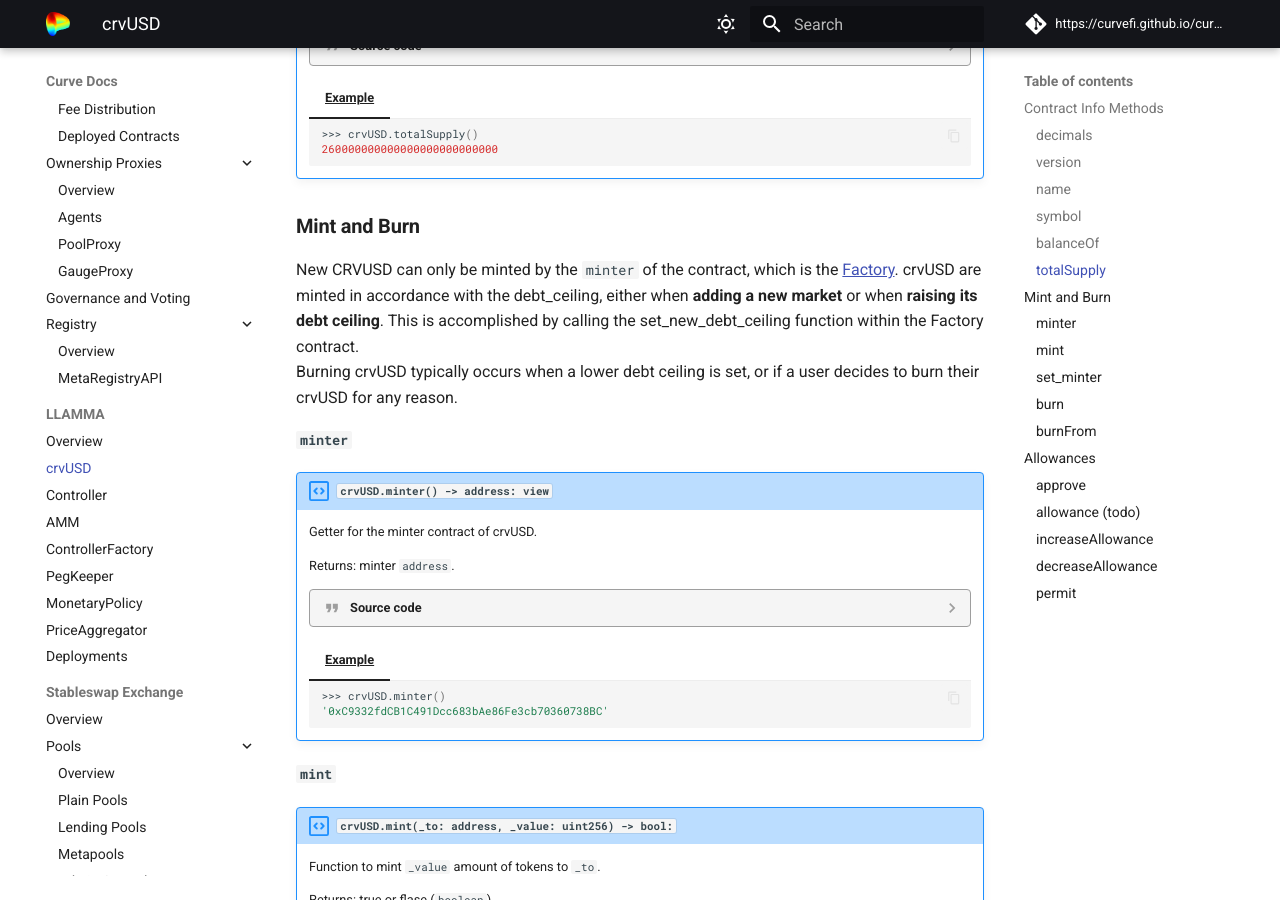
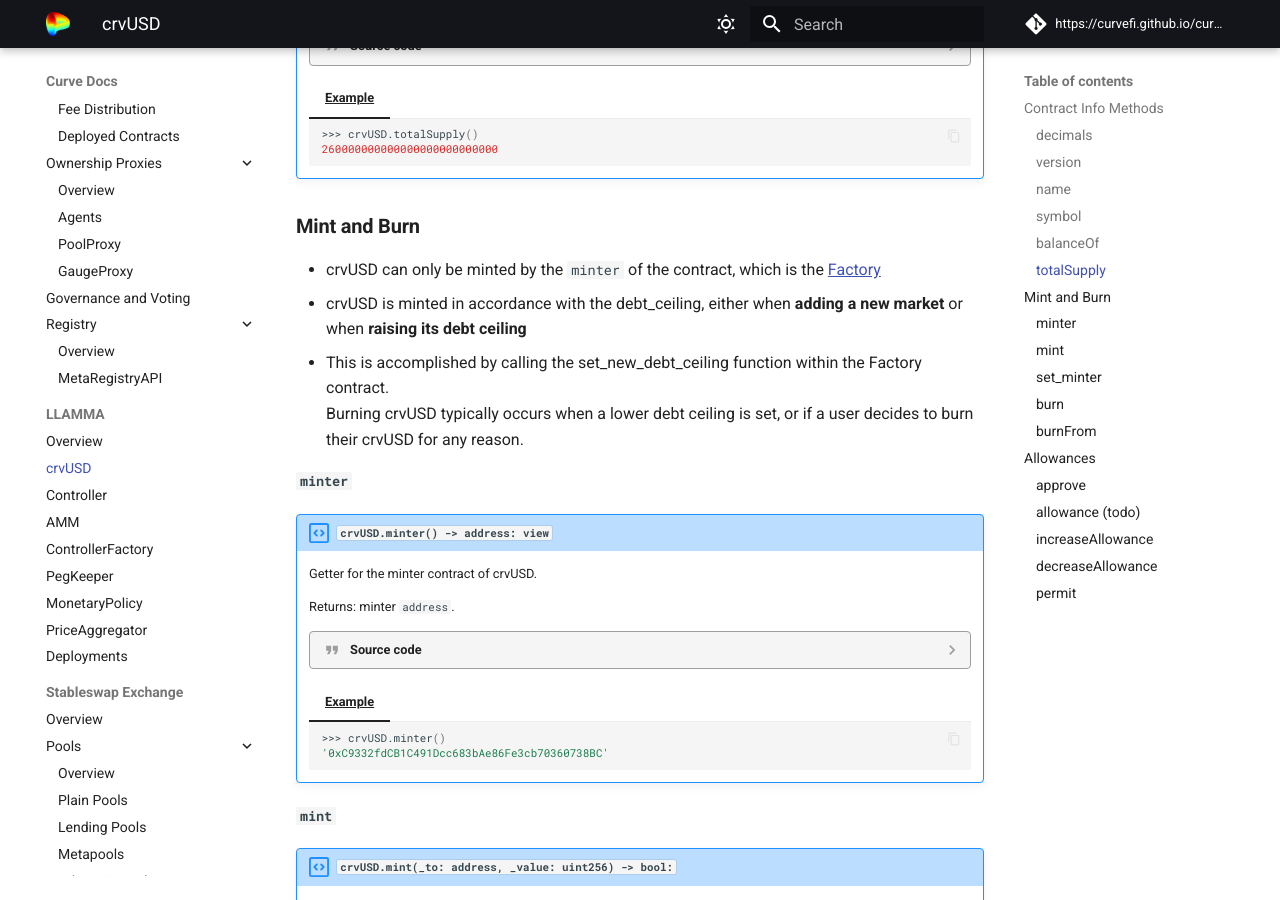
Before and after one commit to CurveDocs/curve-docs, an MkDocs documentation site: the page built from docs/LLAMMA/crvUSD.md, in a window 1280 px wide and 900 px high, scrolled down 2430 px. Built offline with MkDocs 1.6.1 and Material for MkDocs 9.7.7, drawn with Linux system fonts in a browser that asks for light colours.

Commit message:
Update docs/LLAMMA/crvUSD.md
Co-authored-by: Marco Guaspari Worms <marcogworms@gmail.com>

```diff
--- a/docs/LLAMMA/crvUSD.md
+++ b/docs/LLAMMA/crvUSD.md
@@ -181,7 +181,9 @@
 
 ## **Mint and Burn**
 
-New CRVUSD can only be minted by the `minter` of the contract, which is the [Factory](/curve-docs/docs/LLAMMA/factory.md). crvUSD are minted in accordance with the debt_ceiling, either when **adding a new market** or when **raising its debt ceiling**. This is accomplished by calling the set_new_debt_ceiling function within the Factory contract.
+- crvUSD can only be minted by the `minter` of the contract, which is the [Factory](/curve-docs/docs/LLAMMA/factory.md)
+- crvUSD is minted in accordance with the debt_ceiling, either when **adding a new market** or when **raising its debt ceiling**
+- This is accomplished by calling the set_new_debt_ceiling function within the Factory contract.
 Burning crvUSD typically occurs when a lower debt ceiling is set, or if a user decides to burn their crvUSD for any reason.
 
 
```
